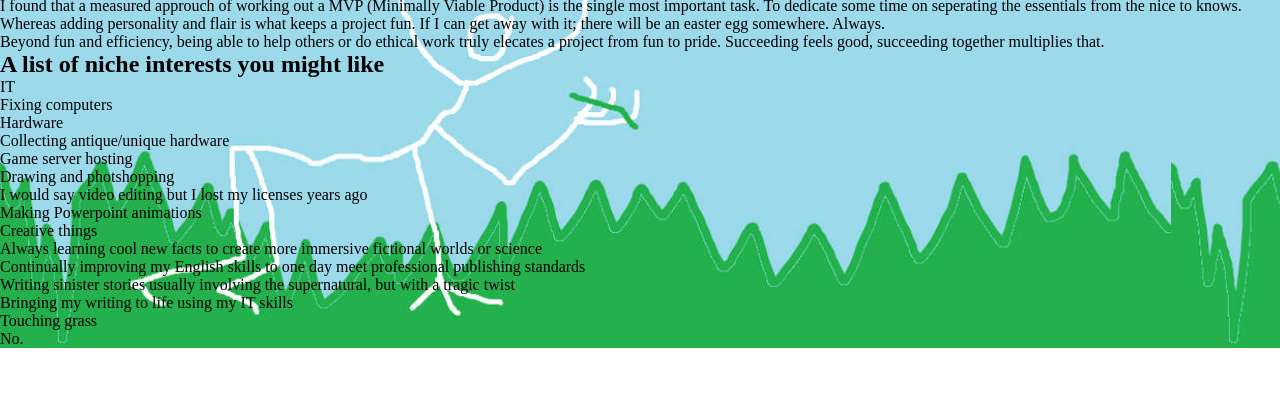
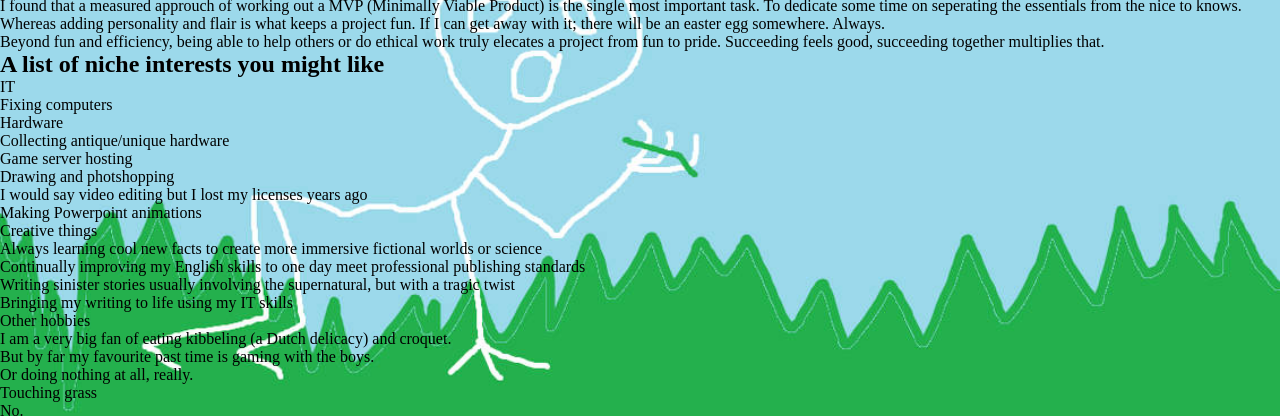
Before and after one commit to Roos-Skywalker/PCO, a plain HTML site: page profile.html in a window 1280 px wide. Shown: the part 384-804 px from the top of the page. Drawn offline with Linux system fonts and the light colour scheme.

Commit message:
Time to touch grass

```diff
--- a/profile.html
+++ b/profile.html
@@ -57,6 +57,12 @@
                         <li>Writing sinister stories usually involving the supernatural, but with a tragic twist</li>
                         <li>Bringing my writing to life using my IT skills</li>
                         </ul>
+                    <li>Other hobbies</li>
+                        <ul>
+                        <li>I am a very big fan of eating kibbeling (a Dutch delicacy) and croquet.</li>
+                        <li>But by far my favourite past time is gaming with the boys.</li>
+                        <li>Or doing nothing at all, really.</li>
+                        </ul>
                     <li>Touching grass</li>
                         <ul>
                         <li>No.</li>
```
Also changed, not shown: resources/hz-logo.png (added), resources/hz-logo.svg (added), resources/hz-university-of-applied-sciences.png (added), resources/hz-university-of-applied-sciences.svg (added).
